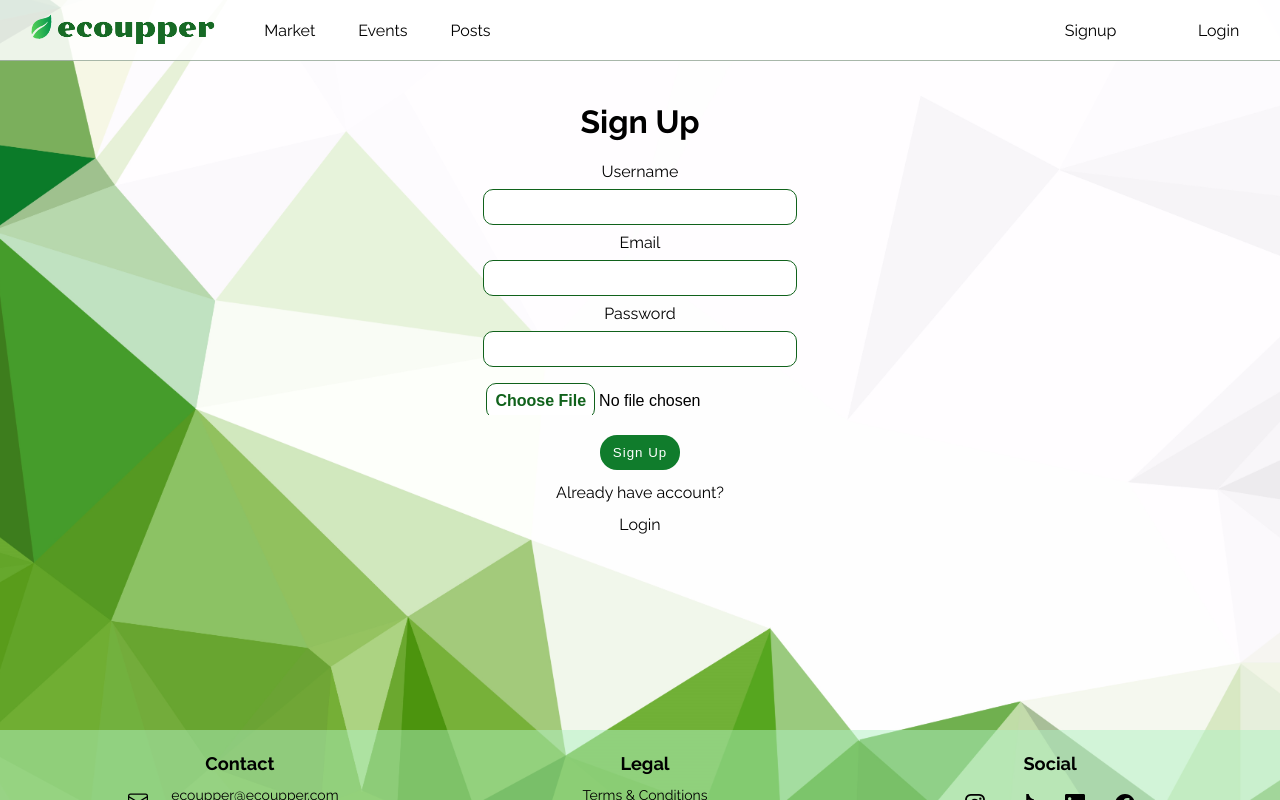
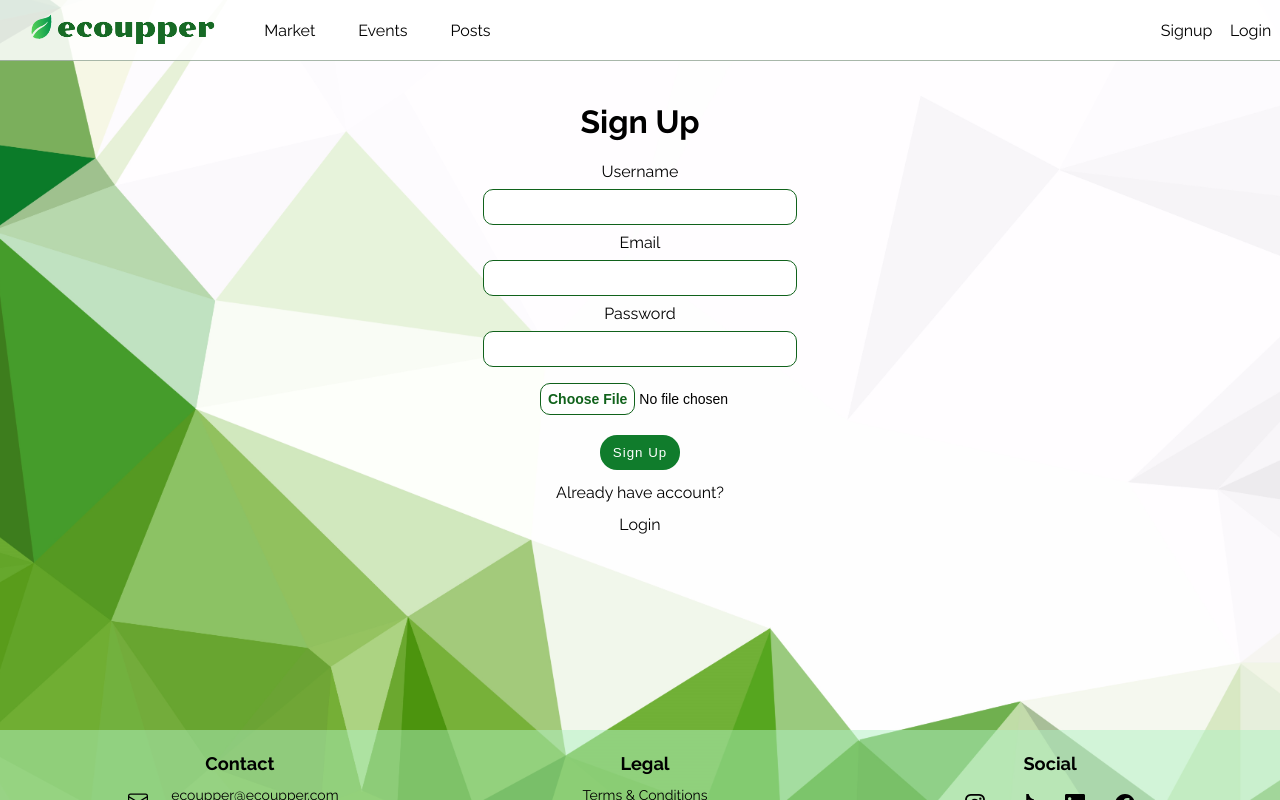
Before and after one commit to EcoUpper/client, a React (Create React App) app: page /signup in a window 1280 px wide. Shown: the top 800 px of the page. Built offline with nearby package versions, Linux system fonts and the light colour scheme; no server answers.

Commit message:
"styles, responsiveness..."

```diff
--- a/src/components/Navbar/MobileNavBar.jsx
+++ b/src/components/Navbar/MobileNavBar.jsx
@@ -30,7 +30,7 @@ function MobileNavBar(props) {
                     onClose={closeNavBar}
                     animation="slideLeft"
                     width={150}
-                    height={290}
+                    height={400}
                 >
                     <NavLink className={({ isActive, isPending }) => isPending ? "pending navLink" : isActive ? "active navLink" : "navLink"} to="/" onClick={() => { settingEvent(); closeNavBar() }}>News</NavLink>
                     <NavLink className={({ isActive, isPending }) => isPending ? "pending navLink" : isActive ? "active navLink" : "navLink"} to="/market" onClick={() => { settingEvent(); closeNavBar() }}>Market</NavLink>
--- a/src/components/Navbar/Navbar.css
+++ b/src/components/Navbar/Navbar.css
@@ -34,15 +34,9 @@ nav button {
     border-radius: 50%;
 }
 
-.navDiv {
-    display: flex;
-    align-items: center;
-    justify-content: space-around;
-}
-
 #dropdownNavBar {
     position: absolute;
-    margin: 10px 0;
+    margin: 0;
     padding: 15px;
     background-color: rgba(255, 255, 255, 0.868);
     border-radius: 3px;
@@ -69,11 +63,18 @@ nav button {
 
     .navLink.active {
         border-bottom: 2px solid rgb(23, 106, 37);
+        font-weight: bold;
     }
 
     .navLink:hover {
         border-bottom: 2px solid rgb(23, 106, 37);
         cursor: pointer;
+    }
+
+    .navDiv {
+        display: flex;
+        align-items: center;
+        justify-content: space-around;
     }
 
     .navLink {
@@ -83,7 +84,7 @@ nav button {
         font: inherit;
         align-items: center;
         color: rgb(23, 106, 37);
-        padding-bottom: 5px;
+        padding: 5px 0;
         transition: 300ms;
     }
 
@@ -92,7 +93,7 @@ nav button {
     }
 
     .navUser{
-        width: 20%;
+        width: 10%;
     }
 
 }
--- a/src/components/Posts/Posts.css
+++ b/src/components/Posts/Posts.css
@@ -64,6 +64,8 @@
     margin-left: 10px;
     width: 100%;
     font-size: 16px;
+    display: flex;
+    align-items: center;
 }
 
 .postInput:hover {
--- a/src/pages/EventsPage/EventsPage.css
+++ b/src/pages/EventsPage/EventsPage.css
@@ -20,6 +20,14 @@
 .event-search {
     width: 80%;
     border: 1px solid rgba(1, 45, 8, 0.342);
+    border-radius: 17px;
+    padding-left: 10px;
+    font-size: 16px;
+}
+
+.filterEvent {
+    font-size: 16px;
+    padding: 5px 0;
 }
 
 .event-search:hover {
@@ -29,7 +37,7 @@
 
 .event-filter select{
     border: solid 1px rgb(16, 98, 27);
-    border-radius: 10px;
+    border-radius: 17px;
     width: 20%;
 }
 
--- a/src/pages/EventsPage/EventsPage.jsx
+++ b/src/pages/EventsPage/EventsPage.jsx
@@ -65,7 +65,7 @@ function EventsPage() {
     <div className="event-cont">
       <div className="event-filter-cont">
         <div className="event-filter">
-          <select onChange={(e) => filterEvents(e.target.value)} id="">
+          <select className="filterEvent" onChange={(e) => filterEvents(e.target.value)} id="">
             <option>All</option>
             <option value="1">January</option>
             <option value="2">February</option>
--- a/src/pages/LoginPage/LoginPage.css
+++ b/src/pages/LoginPage/LoginPage.css
@@ -10,6 +10,7 @@ form {
     align-items: center;
     gap: .5rem;
     width: 60%;
+    justify-content: center;
 }
 
 .login-page form label {
@@ -32,6 +33,8 @@ form button {
     width: 5rem;
     letter-spacing: 1px;
 }
+
+
 
 @media screen and (min-width: 768px) {
 
--- a/src/pages/MarketPage/MarketPage.css
+++ b/src/pages/MarketPage/MarketPage.css
@@ -42,6 +42,7 @@
 
 .marketSearchInput {
     border: 1px solid rgba(1, 45, 8, 0.342);
+    border-radius: 17px;
 }
 
 .marketSearchInput:hover {
--- a/src/pages/PostsPage/PostsPage.jsx
+++ b/src/pages/PostsPage/PostsPage.jsx
@@ -9,6 +9,12 @@ function PostsPage() {
     const [posts, setPosts] = useState([])
     const [newPost, setNewPost] = useState(false)
     const apiUrl = process.env.REACT_APP_SERVER_URL + "/db/posts"
+
+
+    function scrollToTop() {
+        window.scrollTo({ top: 0, left: 0, behavior: "smooth" });
+      }
+
 
     function fetchPosts() {
         fetch(apiUrl)
@@ -64,6 +70,9 @@ function PostsPage() {
                     })}
                 </div>
             </div>
+            <div>
+                <button className="back-top-btn" onClick={scrollToTop}>Back to top</button>
+            </div>
         </>
     )
 }
--- a/src/pages/SignupPage/SignupPage.css
+++ b/src/pages/SignupPage/SignupPage.css
@@ -27,3 +27,16 @@ input::file-selector-button {
     border-radius: 10px;
     background-color: rgb(211, 211, 211);
   }
+
+  .file-input {
+    font-size: 14px;
+    width: 200px;
+}
+
+@media screen and (min-width: 768px) {
+
+  .signup-page a:hover {
+    font-weight: bolder;
+  }
+
+}
```
Also changed, not shown: src/components/Posts/NewPost.css (deleted, +0 -9 lines).
